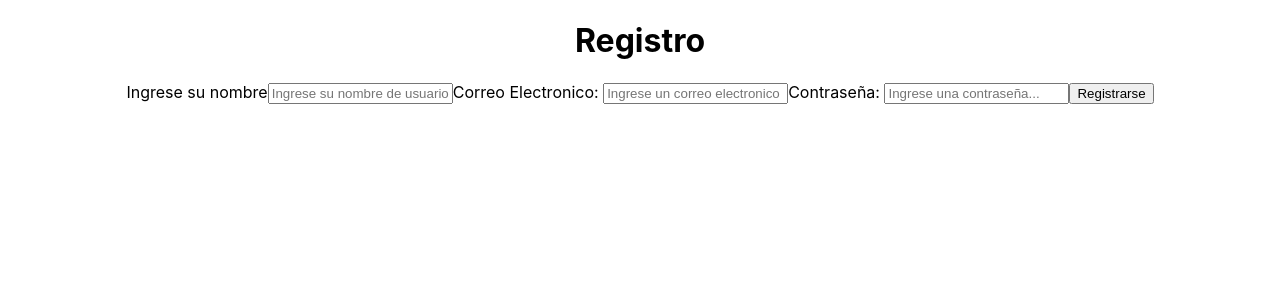
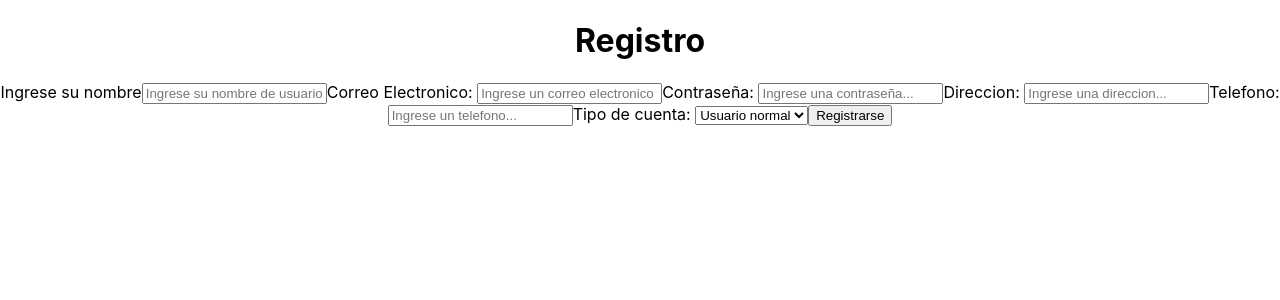
Before and after one commit to SebaVCH/DeliveryStore, a React (Create React App) app in the folder Frontend/my-app/: page /Register in a window 1280 px wide. Shown: the top 300 px of the page. Built offline with nearby package versions, Linux system fonts and the light colour scheme.

Commit message:
autorizacion en base a roles (tabs)

```diff
--- a/Frontend/my-app/src/pages/Register.tsx
+++ b/Frontend/my-app/src/pages/Register.tsx
@@ -44,6 +44,20 @@ export const Register = () => { //Hooks
             <input type = "password" name = "password" placeholder = 'Ingrese una contraseña...' required value={password}
               onChange={e => setPassword(e.target.value)}
             />
+            <label>Direccion: </label>
+            <input type = "text" name = "direccion" placeholder = 'Ingrese una direccion...' required value={direccion}
+              onChange={e => setDireccion(e.target.value)}
+            />
+            <label>Telefono: </label>
+            <input type = "tel" name = "telefono" placeholder = 'Ingrese un telefono...' required value={telefono}
+              onChange={e => setTelefono(e.target.value)}
+            />
+            <label>Tipo de cuenta: </label>
+            <select value={tipo} onChange={e => setTipo(Number(e.target.value))}>
+              <option value={1}>Usuario normal</option>
+              <option value={2}>Repartidor</option>
+            </select>
+
             <button type="submit" disabled = {register.isPending}>
               {register.isPending? 'Registrando...🗿' : 'Registrarse'}
             </button>
--- a/Frontend/my-app/src/routes/AppRoutes.tsx
+++ b/Frontend/my-app/src/routes/AppRoutes.tsx
@@ -15,18 +15,18 @@ export const AppRoutes = () => {
     <Routes>
       <Route path = '/Login' element = {<Login/>}/>
       <Route path = '/Register' element = {<Register/>}/>
-      <Route path = '/AdminDashboard' element={<AdminDashboard/>}/> // cambiar a ruta privada cuando se tengan los datos del backend
-      <Route path = '/Repartidores' element={<Repartidores/>}/> //cambiar a ruta privada cuando se defina lo del repartidor con el coxino en la db
+      <Route path = '/AdminDashboard' element={<PrivateRoute roles={[3]}><AdminDashboard/></PrivateRoute>}/> // cambiar a ruta privada cuando se tengan los datos del backend
+      <Route path = '/Repartidores' element={<PrivateRoute roles={[2]}><Repartidores/></PrivateRoute>}/> //cambiar a ruta privada cuando se defina lo del repartidor con el coxino en la db
 
-      <Route path = '/Envios' element={<Envios/>}/>
+      <Route path = '/Envios' element={<PrivateRoute roles={[2]}><Envios/></PrivateRoute>}/>
 
-      <Route path='/Home'element={<PrivateRoute> <Home/> </PrivateRoute>}/>
-      <Route path='/Homegeneral'element={<PrivateRoute> <Homegeneral/> </PrivateRoute>}/>
+      <Route path='/Home'element={<PrivateRoute roles={[1]}><Home/></PrivateRoute>}/>
+      <Route path='/Homegeneral'element={<PrivateRoute roles={[1]}> <Homegeneral/> </PrivateRoute>}/>
 
 
-      <Route path='/Producto' element={<PrivateRoute> <Producto/> </PrivateRoute>}/>
+      <Route path='/Producto' element={<PrivateRoute roles={[1]}><Producto/></PrivateRoute>}/>
 
-      <Route path='/Proveedores' element={<PrivateRoute> <Proveedores/> </PrivateRoute>}/>
+      <Route path='/Proveedores' element={<PrivateRoute roles={[1]}> <Proveedores/> </PrivateRoute>}/>
     </Routes>
   );
 };
--- a/Frontend/my-app/src/routes/PrivateRoute.tsx
+++ b/Frontend/my-app/src/routes/PrivateRoute.tsx
@@ -1,17 +1,28 @@
 import React from "react";
 import { Navigate } from "react-router-dom";
 import { useAuth } from "../context/AuthContext";
+import { useUserProfile } from "../hooks/useUserProfile";
 
 interface PropRutaspriv {
     children: React.ReactNode;
+    roles?: number[];
 }
 
-export const PrivateRoute = ({children}: PropRutaspriv) => {
+export const PrivateRoute = ({children, roles}: PropRutaspriv) => {
     const {token} = useAuth();
+    const {data: user, isLoading} = useUserProfile();
 
     if(!token)
     {
-        return <Navigate to = '/Login'/>;
+        return <Navigate to = '/Login' replace/>;
+    }
+    if(isLoading) {
+        return <div>cargando datos del usuario...</div>
+    }
+    if(roles && (!user || !roles.includes(user.tipo)))
+    {
+        return <Navigate to = '/Noautorizado' replace/>;      //redirecionar la page en caso de no autorizado 401 en front (hacer la page pa q el usuario tenga feedback)
+
     }
 
     return <>{children}</>;
```
Also changed, not shown: Frontend/my-app/src/pages/Noautorizado.tsx (added, +11 -0 lines), 1 other file (tests, documents, lock files or other folders).
